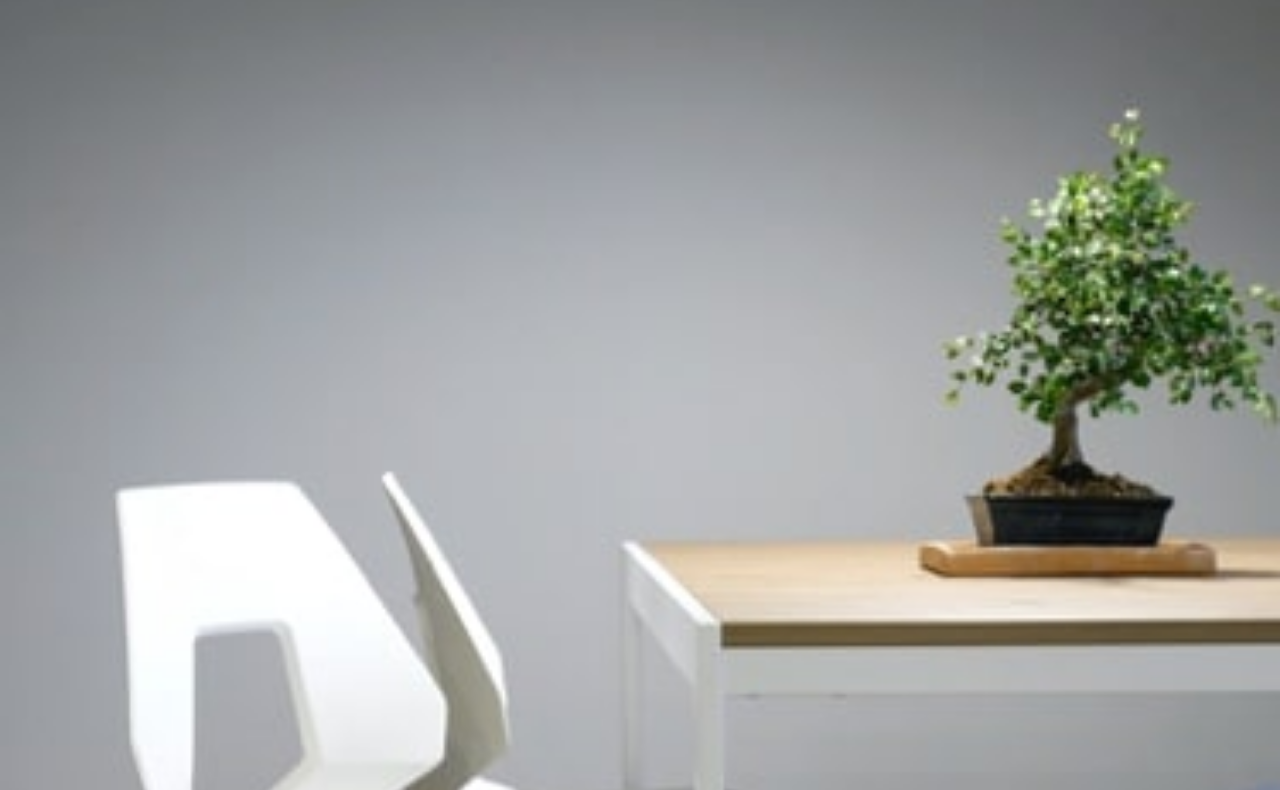
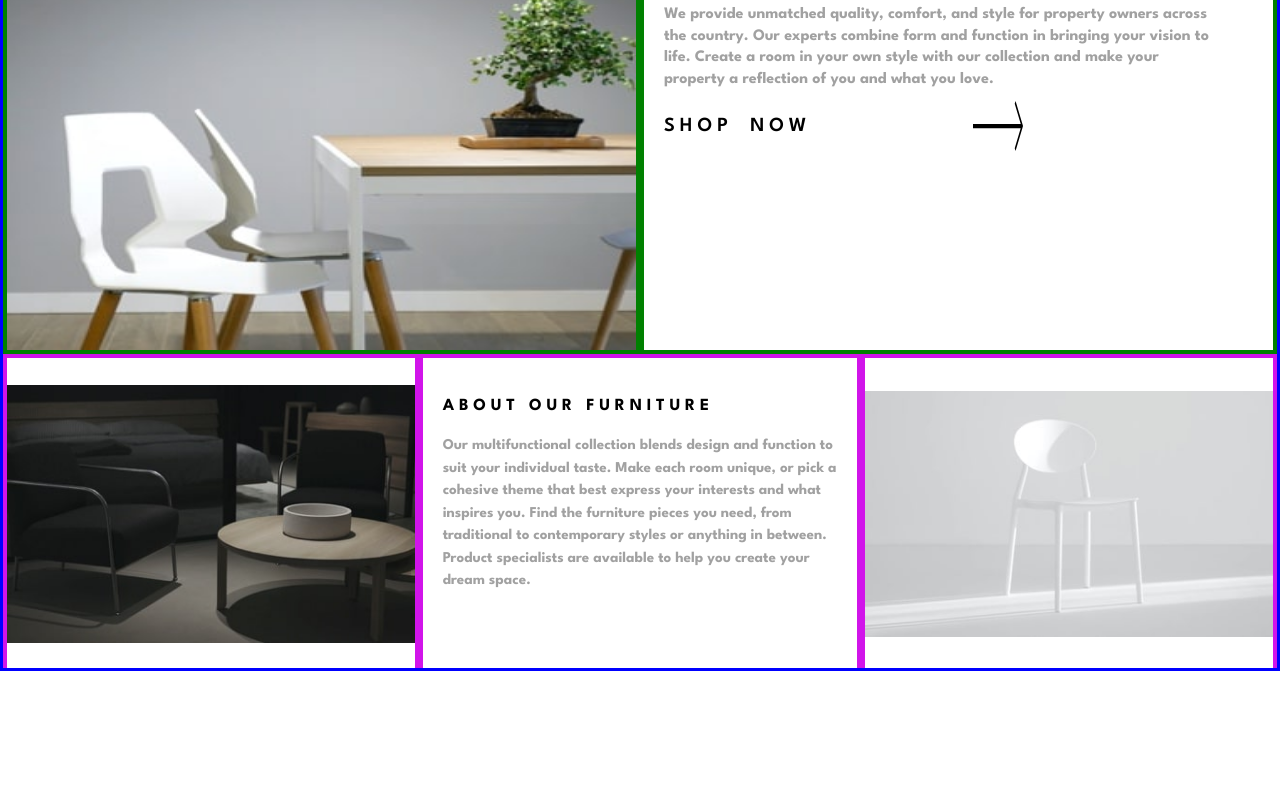
Before and after one commit to jbeed33/furniture_practice_site, a plain HTML site: page room-homepage-master/index.html in a window 1280 px wide. Shown: the part 129-919 px from the top of the page. After the commit the page ends 800 px from the top, so only its background shows below. Drawn offline with Linux system fonts and the light colour scheme.

Commit message:
started basic destop layout for main page

```diff
--- a/css/homepage_styles.css
+++ b/css/homepage_styles.css
@@ -216,6 +216,39 @@ header img:hover{
       }
 
 }
+
+/* Desktop screens */
+@media only screen and (min-width: 1024px) {
+
+   #site-wrapper{
+    height: 100vh;
+    border: 3px solid blue;
+    overflow: hidden;
+   }
+
+    #scrollable-feature-container, #about-container{
+        display: flex;
+    }
+
+    #scrollable-feature-container > *{
+        height: 60vh;
+        width: 50vw;
+        border: green solid 4px;
+    }
+
+    #scrollable-feature-container  img {
+        display: inline;
+        object-fit: fill;
+    }
+
+    #about-container > *{
+        height: 40vh;
+        border: rgb(209, 20, 234) solid 4px;
+    }
+
+
+
+}
 /* animations / keyframes */
 
 @keyframes slide-from-top-and-fade-in{
--- a/room-homepage-master/index.html
+++ b/room-homepage-master/index.html
@@ -17,7 +17,8 @@
   </style>
 </head>
 <body>
-  <div id="overlay" class="hidden"></div>
+  <div id="site-wrapper">
+    <div id="overlay" class="hidden"></div>
   <header>
     <div id="title-position-controller" >
       <img id="mobile_menu" src="../room-homepage-master/images/icon-hamburger.svg" width="20px" height="20px">
@@ -104,6 +105,9 @@
     Challenge by <a href="https://www.frontendmentor.io?ref=challenge" target="_blank">Frontend Mentor</a>.
     Coded by <a href="#">Your Name Here</a>.
   </div> -->
+
+  </div>
+
 </body>
 <script src="../js/mobile_home_script.js"></script>
 </html>
```
